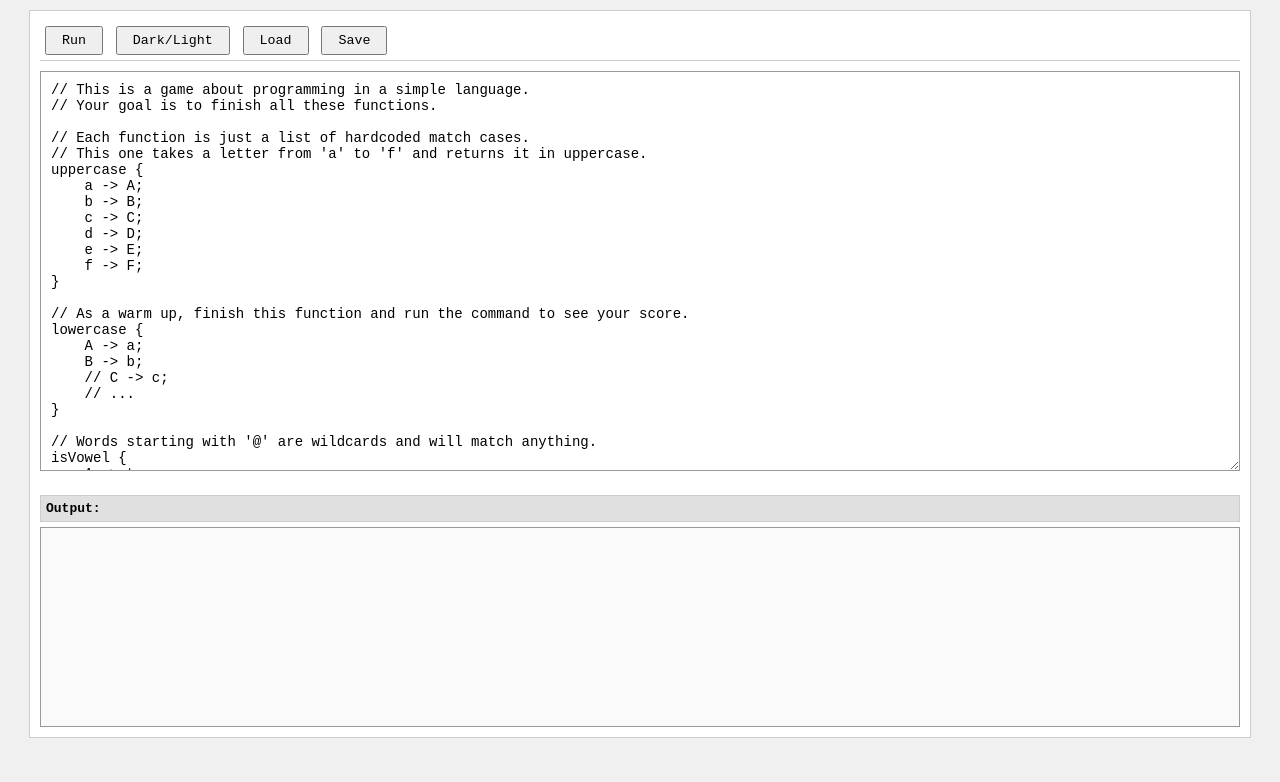
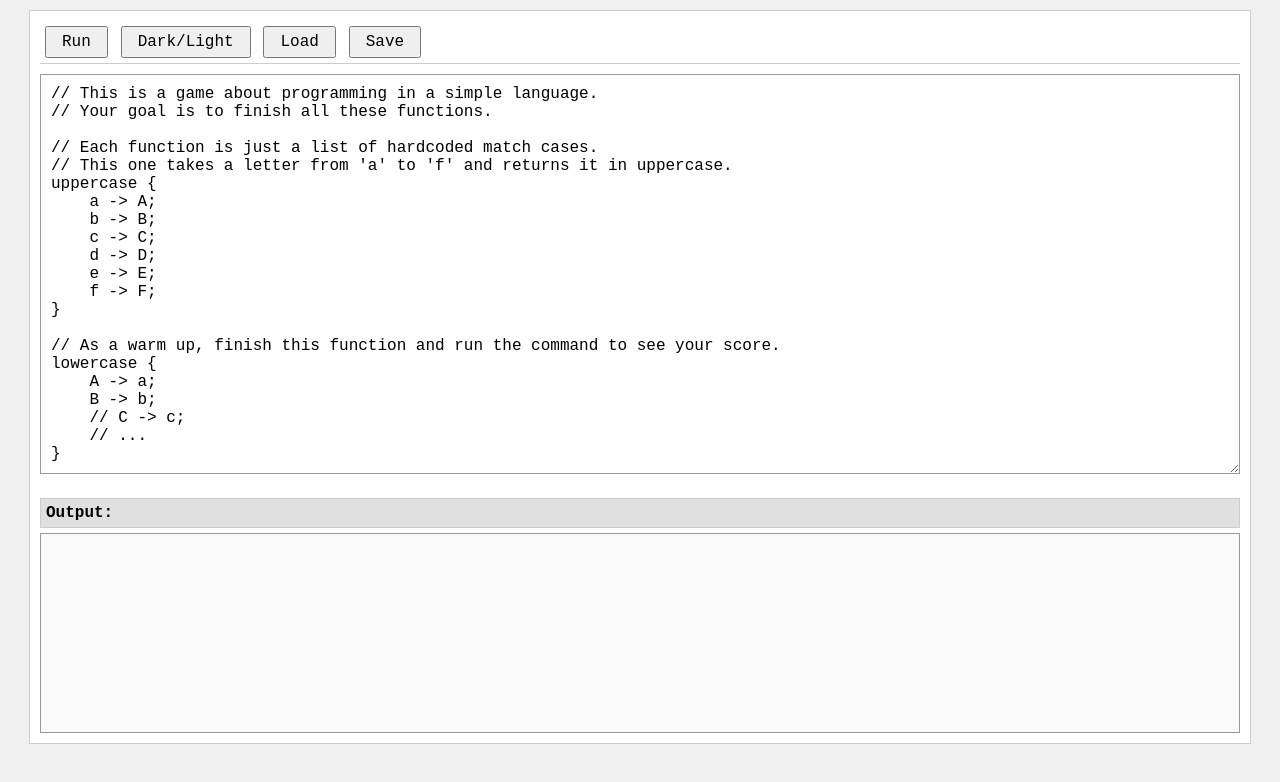
Before and after one commit to knexator/vaulogy, a plain HTML site: page static/text/index.html in a window 1280 px wide. Drawn offline with Linux system fonts and the light colour scheme; no server answers; files whose address does not match are found by name.

Commit message:
font size

```diff
--- a/static/text/index.html
+++ b/static/text/index.html
@@ -15,7 +15,6 @@
             padding: 10px;
             background: #f0f0f0;
             transition: background 0.3s, color 0.3s;
-
         }
 
         body.dark {
@@ -56,7 +55,7 @@
             font-family: monospace;
             cursor: pointer;
             transition: background 0.3s, color 0.3s, border-color 0.3s;
-
+            font-size: 16px;
         }
 
         body.dark button {
@@ -69,7 +68,7 @@
             width: 100%;
             height: 400px;
             font-family: monospace;
-            font-size: 14px;
+            font-size: 16px;
             padding: 10px;
             border: 1px solid #999;
             box-sizing: border-box;
@@ -95,6 +94,7 @@
             background: #e0e0e0;
             border: 1px solid #ccc;
             transition: background 0.3s, border-color 0.3s;
+            font-size: 16px;
         }
 
         body.dark .output-label {
@@ -106,7 +106,7 @@
             width: 100%;
             height: 200px;
             font-family: monospace;
-            font-size: 14px;
+            font-size: 16px;
             padding: 10px;
             border: 1px solid #999;
             box-sizing: border-box;
```
